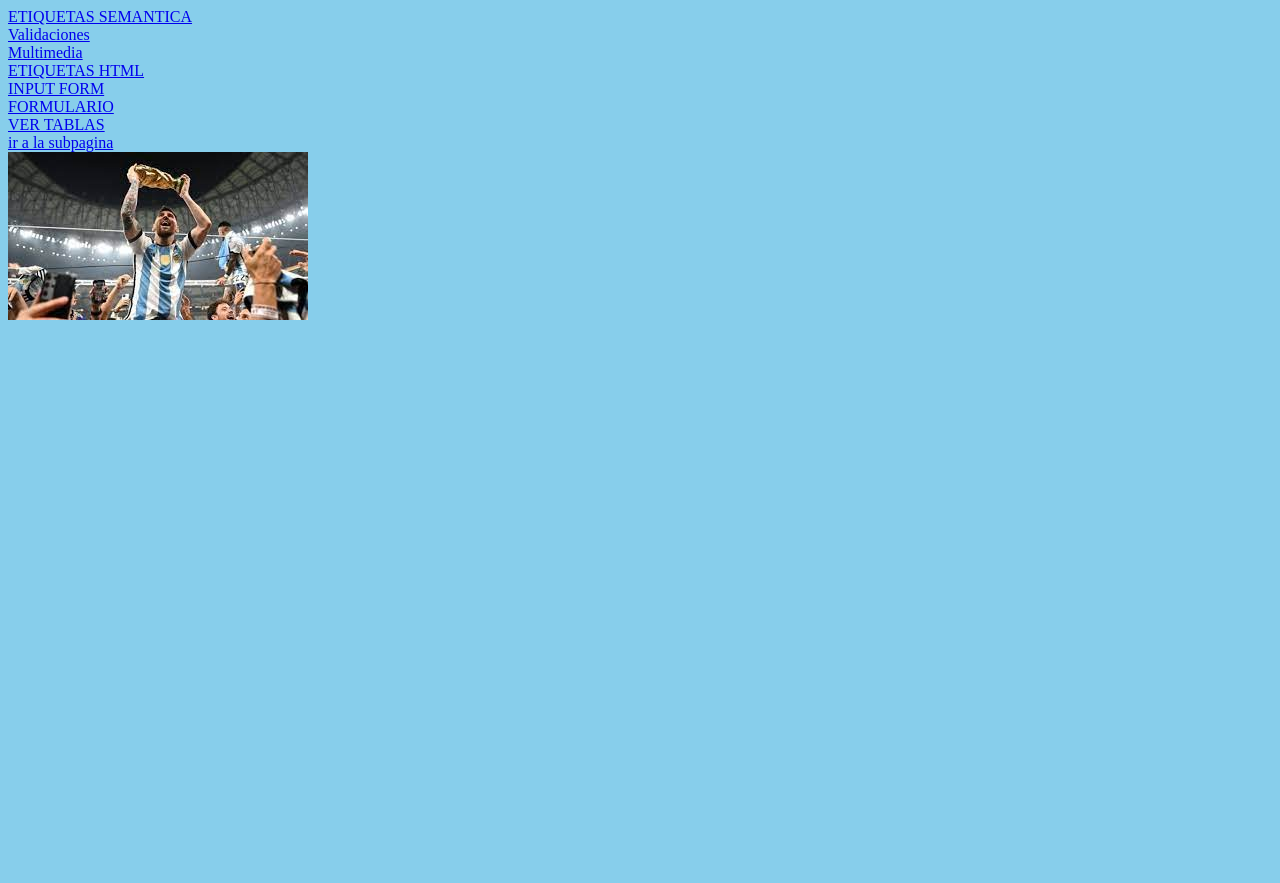
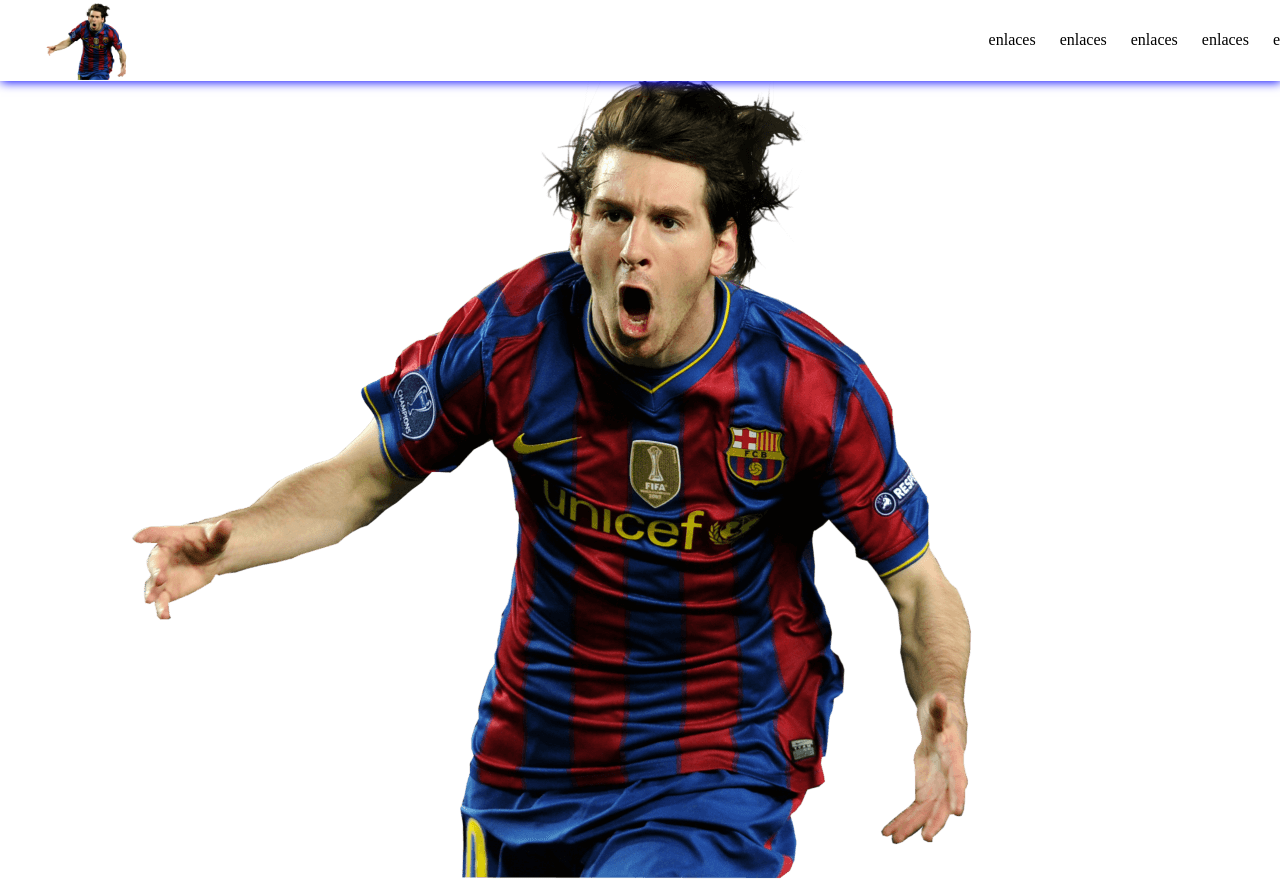
Before and after one commit to Barragan06/Ejemplo-clases, a plain HTML site: page index.html in a window 1280 px wide. Before the commit the page ends 800 px from the top, so only its background shows below. Drawn offline with Linux system fonts and the light colour scheme.

Commit message:
update index

```diff
--- a/css/style.css
+++ b/css/style.css
@@ -1,6 +1,56 @@
-body{
-    background-color:skyblue;
+*{
+    margin: 0;
+    padding:0;
 }
-tr:hover{
-    background-color: red;
+
+body {
+    font-family: 'Times New Roman', Times, serif;
 }
+.contenedor{
+    width: 90%;
+    max-width: 1500px;
+    margin: auto;
+}
+nav{
+    width: 100%;
+    height: 80px;
+    background-color: #fff;
+    border-bottom: 1px solid transparent;
+    box-shadow: 1px 1px 10px 0 blue;
+    position: fixed;
+    top:0;
+    z-index: 100;
+}
+.nav{
+    display: flex;
+    justify-content: space-between;
+    height: 80px;
+    width: 100%;
+    align-items: center;
+    padding: 0 40px;
+}
+.nav .logo{
+    height: 80px;
+
+}
+.nav .logo img{
+    height: 80px;
+}
+.nav .enlaces_header a{
+    color:black;
+    text-decoration:none;
+    margin-left: 20px;
+
+}
+.contenido_header{
+    width: 100%;
+    height: 600px;
+    display:flex ;
+    justify-content: center;
+    align-items:center;
+}
+#foto_perfil {
+    height: 300px;
+    width: 300px;
+
+}
--- a/index.html
+++ b/index.html
@@ -5,27 +5,36 @@
     <meta http-equiv="X-UA-Compatible" content="IE=edge">
     <meta name="viewport" content="width=device-width,initial-scale=1.0">
     <title>proyecto Web</title>
+    <link rel="shortcut icon" href="img/messi png.png" type="image/x-icon">
     <link rel="stylesheet" href="css/style.css">
 </head>
 <body>
-    <a href="../Ejemplo-clases/html/semantica.html">ETIQUETAS SEMANTICA</a>
-    <br>
-    <a href="../Ejemplo-clases/html/validaciones.html">Validaciones</a>
-    <br>
-    <a href="../Ejemplo-clases/html/multimedia.html">Multimedia</a>
-    <br>
-    <a href="../Ejemplo-clases/html/Etiquetashtml.html">ETIQUETAS HTML</a>
-    <br>
-    <a href="../Ejemplo-clases/html/newform.html">INPUT FORM</a>
-    <br>
-    <a href="../Ejemplo-clases/html/form.html">FORMULARIO</a>
-    <br>
-    <a href="html/tablas.html">VER TABLAS</a>
-    <br>
-    <a href="html/Subpagina.html">ir a la subpagina</a>
-    <br>
-    <img src="img/descarga.jpg"alt="este ese el mejor jugar del mundo">
-    <br>
-    <script src="js/myjs.js"></script>
+    <header>
+        <!--Menu de la pagina-->
+        <nav>
+            <section class="contenedor nav">
+                <div class="logo">
+                    <img src="img/messi png.png" alt="Una imagen de Messi"></div>
+                <div class="enlaces_header">
+                    <a href="">enlaces</a>
+                    <a href="">enlaces</a>
+                    <a href="">enlaces</a>
+                    <a href="">enlaces</a>
+                    <a href="">enlaces</a>
+                </div>
+            </section>
+        </nav>
+        <!--contenido de la pagina-->
+        <div class="contenedor">
+            <section class="Contenido_header">
+                <section class="text_header">
+                    <h1>AQUI PIEDE IR PIFEREMTE CONTENIDO</h1>
+                    <p>Texto correspondiente al area</p>
+                </section>
+                <img id="Foto_perfil" src="img/messi png.png" alt="Esto es una imagen">
+            </selection>
+
+        </div>
+    </header>
 </body>
 </html>
```
Also changed, not shown: img/messi png.png (added).
